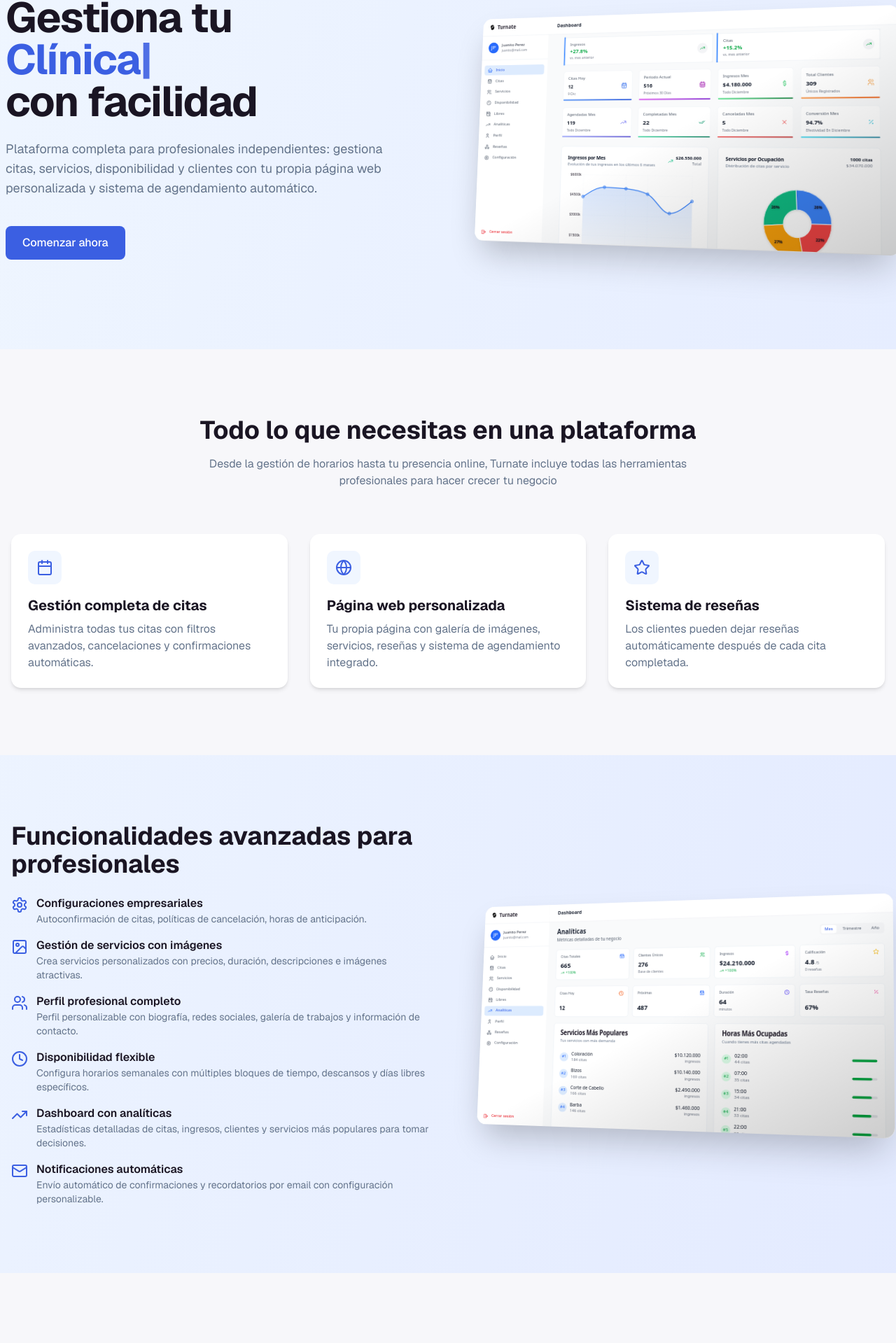
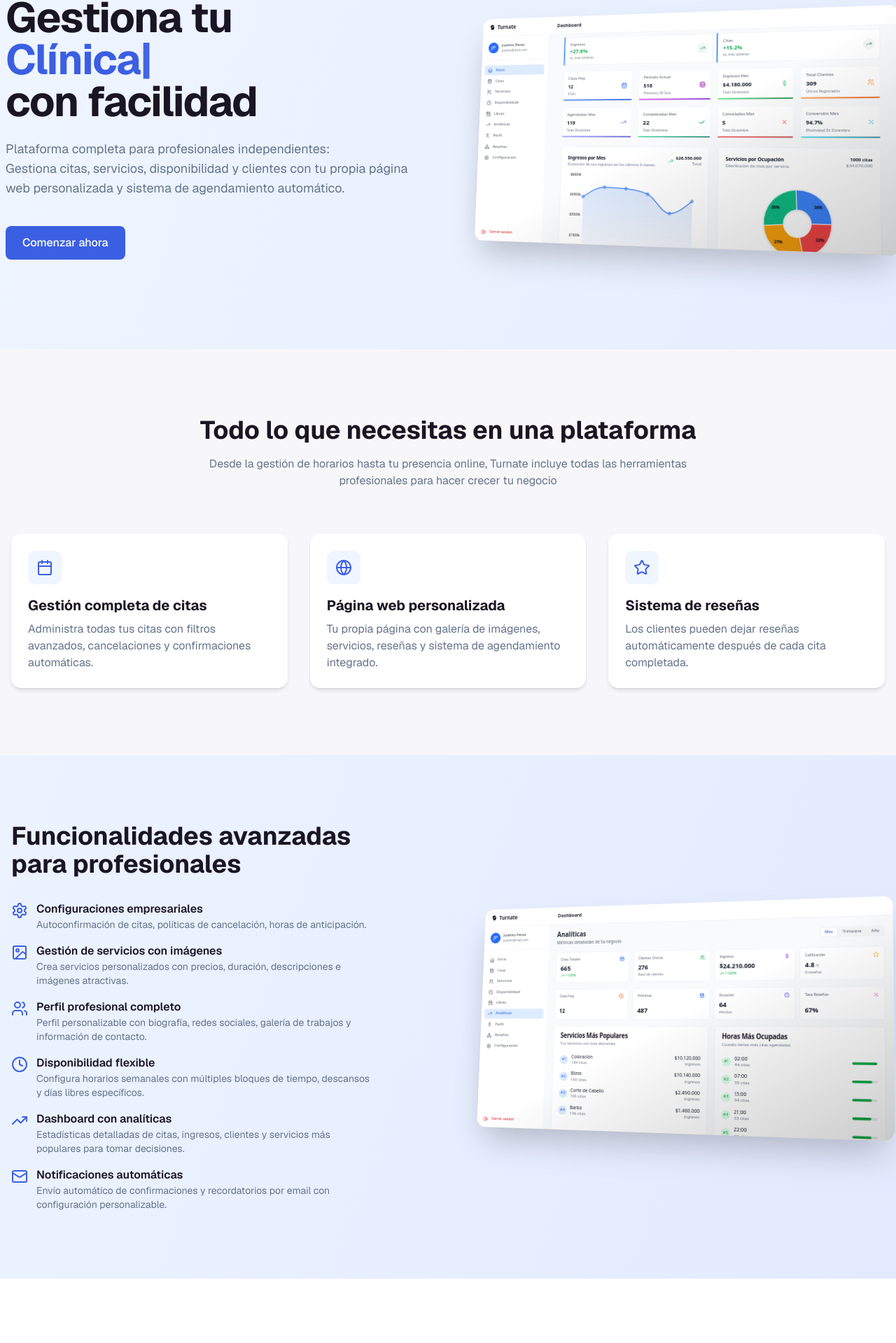
Before and after one commit to Mart1nLopez/turnate, a Next.js app: page / in a window 1280 px wide. Shown: the part 217-2136 px from the top of the page at 70% size. Built offline with nearby package versions, Linux system fonts and the light colour scheme; what @midudev/tailwind-animations would draw is missing.

Commit message:
Ajustar estilos y mejorar la presentación en la página de inicio Ocultar testimonios dado que no son reales xd

```diff
--- a/app/page.tsx
+++ b/app/page.tsx
@@ -88,7 +88,7 @@ export default function LandingPage() {
         </header>
 
         {/* Sección Hero */}
-        <section className="container mx-auto px-2 py-16 md:py-24 flex flex-col md:flex-row items-center gap-10">
+        <section className="container mx-auto px-6 md:px-2 py-16 md:py-24 flex flex-col md:flex-row items-center gap-10">
           <div className="flex-1 space-y-6">
             <h1 className="text-4xl md:text-5xl lg:text-6xl font-bold tracking-tight text-balance">
               Gestiona tu <br />
@@ -115,8 +115,8 @@ export default function LandingPage() {
               <br />
               con facilidad
             </h1>
-            <p className="text-lg text-muted-foreground max-w-xl">
-              Plataforma completa para profesionales independientes: gestiona citas, servicios, disponibilidad y
+            <p className="text-lg text-muted-foreground max-w-xl text-balance">
+              Plataforma completa para profesionales independientes:<br/>Gestiona citas, servicios, disponibilidad y
               clientes con tu propia página web personalizada y sistema de agendamiento automático.
             </p>
             <div className="flex flex-wrap gap-4 pt-4">
@@ -188,13 +188,13 @@ export default function LandingPage() {
           <div className="container mx-auto px-4">
             <div className="flex flex-col md:flex-row gap-12 items-center">
               <div className="w-full md:flex-1">
-                <h2 className="text-3xl md:text-4xl font-bold mb-6">Funcionalidades avanzadas para profesionales</h2>
-                <ul className="space-y-4">
+                <h2 className="text-3xl md:text-4xl font-bold mb-8 text-balance text-center md:text-left">Funcionalidades avanzadas para profesionales</h2>
+                <ul className="space-y-4 p-3 md:p-0">
                   <li className="flex items-start gap-3">
                     <LuSettings className="h-6 w-6 text-primary flex-shrink-0 mt-0.5" />
                     <div>
                       <span className="font-semibold">Configuraciones empresariales</span>
-                      <p className="text-muted-foreground text-sm">
+                      <p className="text-muted-foreground text-sm md:pr-20">
                         Autoconfirmación de citas, políticas de cancelación, horas de anticipación.
                       </p>
                     </div>
@@ -203,7 +203,7 @@ export default function LandingPage() {
                     <LuImage className="h-6 w-6 text-primary flex-shrink-0 mt-0.5" />
                     <div>
                       <span className="font-semibold">Gestión de servicios con imágenes</span>
-                      <p className="text-muted-foreground text-sm">
+                      <p className="text-muted-foreground text-sm md:pr-20">
                         Crea servicios personalizados con precios, duración, descripciones e imágenes atractivas.
                       </p>
                     </div>
@@ -212,7 +212,7 @@ export default function LandingPage() {
                     <LuUsers className="h-6 w-6 text-primary flex-shrink-0 mt-0.5" />
                     <div>
                       <span className="font-semibold">Perfil profesional completo</span>
-                      <p className="text-muted-foreground text-sm">
+                      <p className="text-muted-foreground text-sm md:pr-20">
                         Perfil personalizable con biografía, redes sociales, galería de trabajos y información de
                         contacto.
                       </p>
@@ -222,7 +222,7 @@ export default function LandingPage() {
                     <LuClock className="h-6 w-6 text-primary flex-shrink-0 mt-0.5" />
                     <div>
                       <span className="font-semibold">Disponibilidad flexible</span>
-                      <p className="text-muted-foreground text-sm">
+                      <p className="text-muted-foreground text-sm md:pr-20">
                         Configura horarios semanales con múltiples bloques de tiempo, descansos y días libres
                         específicos.
                       </p>
@@ -232,7 +232,7 @@ export default function LandingPage() {
                     <LuTrendingUp className="h-6 w-6 text-primary flex-shrink-0 mt-0.5" />
                     <div>
                       <span className="font-semibold">Dashboard con analíticas</span>
-                      <p className="text-muted-foreground text-sm">
+                      <p className="text-muted-foreground text-sm md:pr-20">
                         Estadísticas detalladas de citas, ingresos, clientes y servicios más populares para tomar
                         decisiones.
                       </p>
@@ -242,7 +242,7 @@ export default function LandingPage() {
                     <LuMail className="h-6 w-6 text-primary flex-shrink-0 mt-0.5" />
                     <div>
                       <span className="font-semibold">Notificaciones automáticas</span>
-                      <p className="text-muted-foreground text-sm">
+                      <p className="text-muted-foreground text-sm md:pr-20">
                         Envío automático de confirmaciones y recordatorios por email con configuración personalizable.
                       </p>
                     </div>
@@ -260,7 +260,7 @@ export default function LandingPage() {
           </div>
         </section>
 
-        {/* Sección de Testimonios */}
+        {/* Sección de Testimonios
         <section className="bg-muted py-16 md:py-24">
           <div className="container mx-auto px-4">
             <h2 className="text-3xl md:text-4xl font-bold text-center mb-16">Lo que dicen nuestros usuarios</h2>
@@ -286,6 +286,8 @@ export default function LandingPage() {
             </div>
           </div>
         </section>
+
+        */}
 
         {/* Sección de Preguntas Frecuentes */}
         <FAQ />
```
